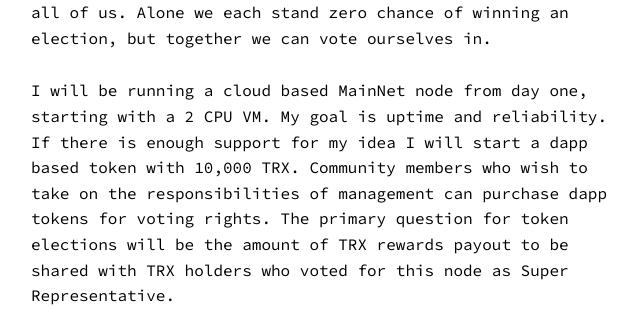
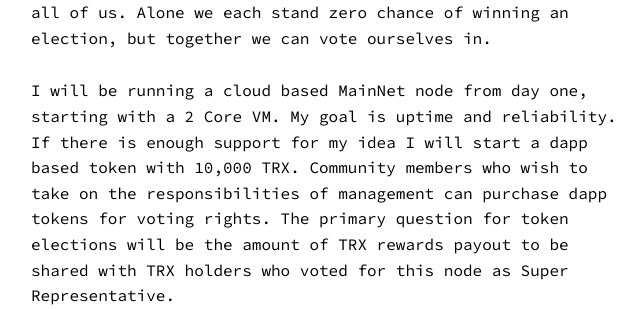
Before and after one commit to qkleber/community-node, a Node server app: page / in a window 1280 px wide. Shown: the part 640-949 px from the top of the page, without its empty margins (309-953 px from the left). Run offline with Node 20, Linux system fonts and the light colour scheme; style sheets or scripts are compiled from the project's sources.

Commit message:
cores not CPUs \

```diff
--- a/web/source/templates/homepage.jade
+++ b/web/source/templates/homepage.jade
@@ -5,7 +5,7 @@ block content
     Since a Super Representative is actually a collection of people backed by an organization, I thought "what if the members of the Reddit, Twitter, and YouTube community banded together to become a SR Organization?" There won't be a seat at the table for any one of us, but perhaps there's one for all of us. Alone we each stand zero chance of winning an election, but together we can vote ourselves in.
 
   p.
-    I will be running a cloud based MainNet node from day one, starting with a 2 CPU VM. My goal is uptime and reliability. If there is enough support for my idea I will start a dapp based token with 10,000 TRX. Community members who wish to take on the responsibilities of management can purchase dapp tokens for voting rights. The primary question for token elections will be the amount of TRX rewards payout to be shared with TRX holders who voted for this node as Super Representative.
+    I will be running a cloud based MainNet node from day one, starting with a 2 Core VM. My goal is uptime and reliability. If there is enough support for my idea I will start a dapp based token with 10,000 TRX. Community members who wish to take on the responsibilities of management can purchase dapp tokens for voting rights. The primary question for token elections will be the amount of TRX rewards payout to be shared with TRX holders who voted for this node as Super Representative.
 
   p.
     The goal of TRX Community Token is to create a broad base of support among TRX coin holders who wish to wield their inherent right to participate in the management of the TRON network. Our intention is to become self-empowering; that by giving TRX holders a stake in one of the candidates they will be more likely to vote for that candidate.
```
Also changed, not shown: README.md.
